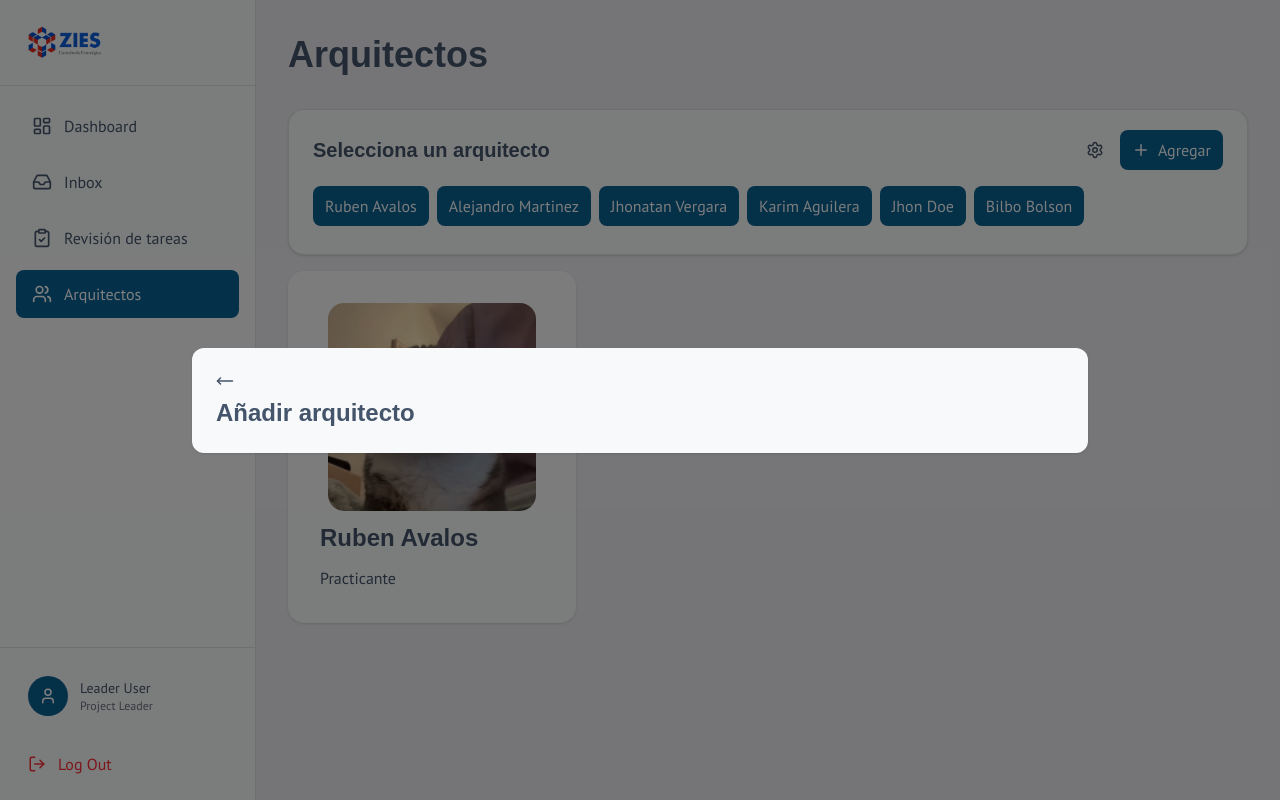
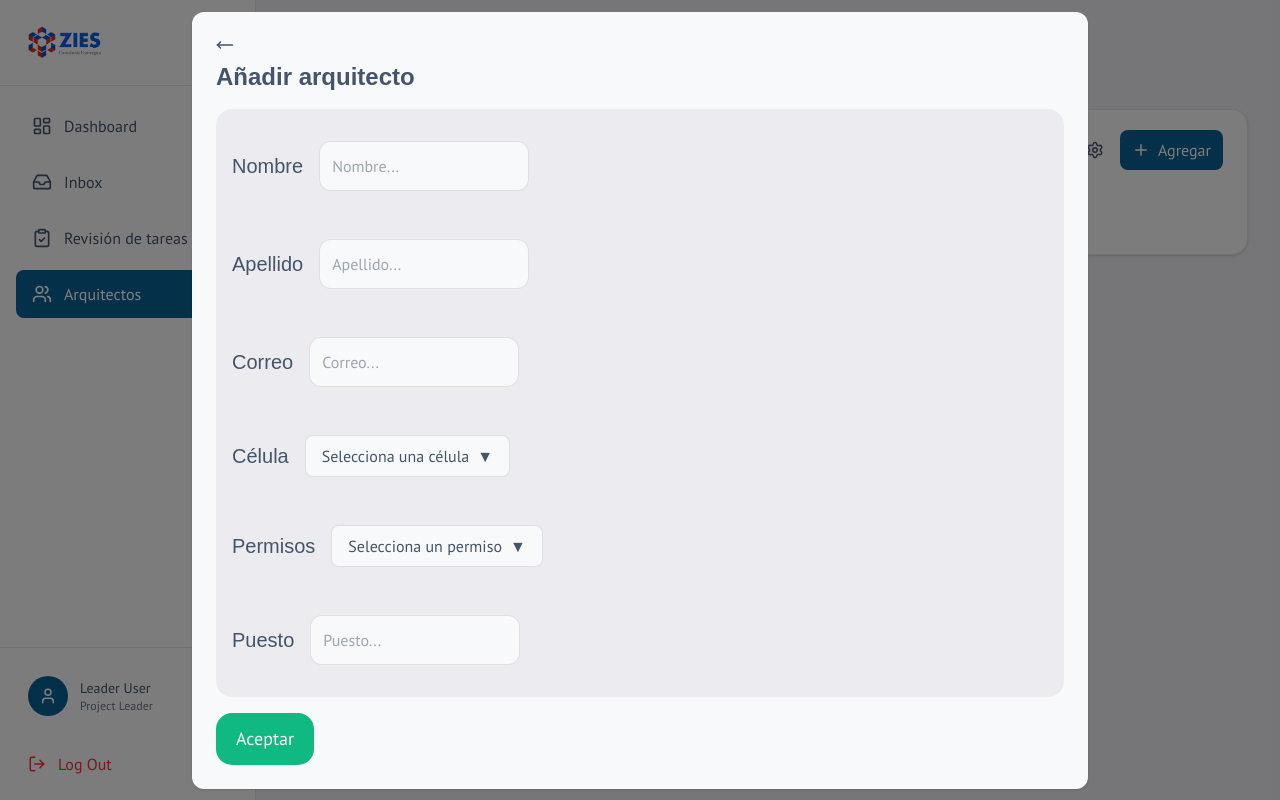
Before and after one commit to AvalosRubenn/Sistema-AdS, a React (Vite) app: page /arquitectos in a window 1280 px wide. Both pictures are taken after a click on the button "Agregar". Built offline with nearby package versions, Linux system fonts and the light colour scheme; a web font is replaced by a local one.

Commit message:
feat(AddArquitecto): Añadí la funcionalidad para ingresar los datos del arquitecto y una validación sencilla

```diff
--- a/src/components/Architects/AddArchitectModal.tsx
+++ b/src/components/Architects/AddArchitectModal.tsx
@@ -1,16 +1,133 @@
 import { MoveLeft } from "lucide-react";
+import { useState } from "react";
+import Dropdown from "../Dropdown/Dropdown";
 
 interface AddArchitectModalProps {
   onClose: () => void;
+  Celulas: string[];
+  Permisos: string[];
 }
-function AddArchitectModal({ onClose }: AddArchitectModalProps) {
+function AddArchitectModal({
+  onClose,
+  Celulas,
+  Permisos,
+}: AddArchitectModalProps) {
+  const [name, setName] = useState("");
+  const [lastName, setLastName] = useState("");
+  const [mail, setMail] = useState("");
+  const [permissions, setPermissions] = useState("Selecciona un permiso");
+  const [celula, setCelula] = useState("Selecciona una célula");
+  const [position, setPosition] = useState("");
+  const [completeData, setCompleteData] = useState(true);
+  const onCelulaChange = (option: string) => {
+    setCelula(option);
+  };
+  const onPermissionsChange = (option: string) => {
+    setPermissions(option);
+  };
+
+  const ValidateArchitect = () => {
+    const isValid =
+      name !== "" &&
+      lastName !== "" &&
+      mail !== "" &&
+      permissions !== "Selecciona un permiso" &&
+      celula !== "Selecciona una célula" &&
+      position !== "";
+    setCompleteData(isValid);
+    return isValid;
+  };
+
+  const AcceptArchitect = () => {
+    const isValid = ValidateArchitect();
+    if (!isValid) {
+      return;
+    }
+    console.log(name, lastName, mail, permissions, celula, position);
+    onClose();
+  };
+
   return (
     <div className="fixed inset-0 z-50 flex items-center bg-black/50 justify-center">
       <div className="bg-background rounded-xl w-full max-w-4xl shadow-sm p-6">
         <button>
           <MoveLeft size={18} onClick={onClose} />
         </button>
-        <h3 className="text-2xl">Añadir arquitecto</h3>
+        <h3 className="text-2xl mb-4">Añadir arquitecto</h3>
+        <div className="bg-muted h-full w-full rounded-2xl p-4 flex flex-col gap-4">
+          <div className="h-full w-full my-4 flex gap-4 items-center">
+            <h4 className="font-normal">Nombre</h4>
+            <input
+              type="text"
+              placeholder="Nombre..."
+              value={name}
+              onChange={(e) => setName(e.target.value)}
+              className="border rounded-xl p-3 bg-background"
+            />
+          </div>
+          <div className="h-full w-full my-4 flex gap-4 items-center">
+            <h4 className="font-normal">Apellido</h4>
+            <input
+              type="text"
+              placeholder="Apellido..."
+              value={lastName}
+              onChange={(e) => setLastName(e.target.value)}
+              className="border rounded-xl p-3 bg-background"
+            />
+          </div>
+          <div className="h-full w-full my-4 flex gap-4 items-center">
+            <h4 className="font-normal">Correo</h4>
+            <input
+              type="text"
+              placeholder="Correo..."
+              value={mail}
+              onChange={(e) => setMail(e.target.value)}
+              className="border rounded-xl p-3 bg-background"
+            />
+          </div>
+          <div className="h-full w-full my-4 flex gap-4 items-center">
+            <h4 className="font-normal">Célula</h4>
+            <Dropdown
+              selected={celula}
+              options={Celulas}
+              onAdsLevel={onCelulaChange}
+            />
+          </div>
+          <div className="h-full w-full my-4 flex gap-4 items-center">
+            <h4 className="font-normal">Permisos</h4>
+            <Dropdown
+              selected={permissions}
+              options={Permisos}
+              onAdsLevel={onPermissionsChange}
+            />
+          </div>
+          <div className="h-full w-full my-4 flex gap-4 items-center">
+            <h4 className="font-normal">Puesto</h4>
+            <input
+              type="text"
+              placeholder="Puesto..."
+              value={position}
+              onChange={(e) => setPosition(e.target.value)}
+              className="border rounded-xl p-3 bg-background"
+            />
+          </div>
+        </div>
+        {!completeData && (
+          <div className="bg-background border border-error w-full rounded-xl mt-6 p-6 text-error flex items-center justify-center">
+            <p>Es necesario llenar todos los datos</p>
+          </div>
+        )}
+        <div className="flex gap-4 items-center mt-4">
+          <button
+            className="p-3 rounded-2xl text-background bg-success px-5 flex text-lg hover:opacity-80
+          "
+            onClick={AcceptArchitect}
+          >
+            {/*Es necesario cambiar lo que hace el onClick cuando tenga el back, debería de hacer
+            un POST.*/}
+            Aceptar
+          </button>
+        </div>
       </div>
     </div>
   );
--- a/src/components/Architects/ArchitectSettings.tsx
+++ b/src/components/Architects/ArchitectSettings.tsx
@@ -2,20 +2,18 @@ import { useState } from "react";
 import type { Architect } from "../../types/Architect";
 import Dropdown from "../Dropdown/Dropdown";
 
-const Celulas = ["Actinver 2.0", "Actinver 3.0", "Celula test"];
-const Permisos = [
-  "Read only",
-  "Admin",
-  "Admin temporal",
-  "Lider de equipo",
-  "Arquitecto",
-];
-
 interface ArchitectSettingsProps {
   onClose: () => void;
   architect: Architect;
+  Celulas: string[];
+  Permisos: string[];
 }
-function ArchitectSettings({ onClose, architect }: ArchitectSettingsProps) {
+function ArchitectSettings({
+  onClose,
+  architect,
+  Celulas,
+  Permisos,
+}: ArchitectSettingsProps) {
   const [name, setName] = useState(architect.name);
   const [lastName, setLastName] = useState(architect.lastName);
   const [mail, setMail] = useState(architect.mail);
--- a/src/pages/Arquitectos.tsx
+++ b/src/pages/Arquitectos.tsx
@@ -62,6 +62,15 @@ const Architects: Architect[] = [
   },
 ];
 
+const Celulas = ["Actinver 2.0", "Actinver 3.0", "Celula test"];
+const Permisos = [
+  "Read only",
+  "Admin",
+  "Admin temporal",
+  "Lider de equipo",
+  "Arquitecto",
+];
+
 function Arquitectos() {
   const [arquitectoSeleccionado, setArquitectoSeleccionado] =
     useState<Architect>(Architects[0]);
@@ -74,12 +83,18 @@ function Arquitectos() {
       </div>
       {settingsModal && (
         <ArchitectSettings
+          Celulas={Celulas}
+          Permisos={Permisos}
           onClose={() => setSettingsModal(false)}
           architect={arquitectoSeleccionado}
         />
       )}
       {addArchitectModal && (
-        <AddArchitectModal onClose={() => setAddArchitectModal(false)} />
+        <AddArchitectModal
+          onClose={() => setAddArchitectModal(false)}
+          Celulas={Celulas}
+          Permisos={Permisos}
+        />
       )}
       <ArchitectSelection
         arquitectos={Architects}
```
